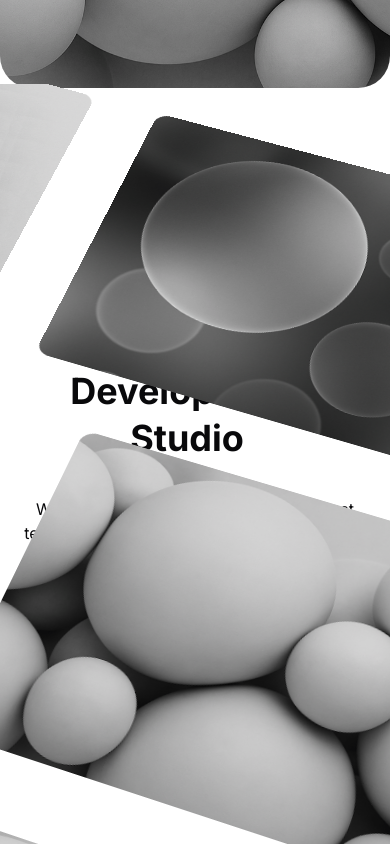
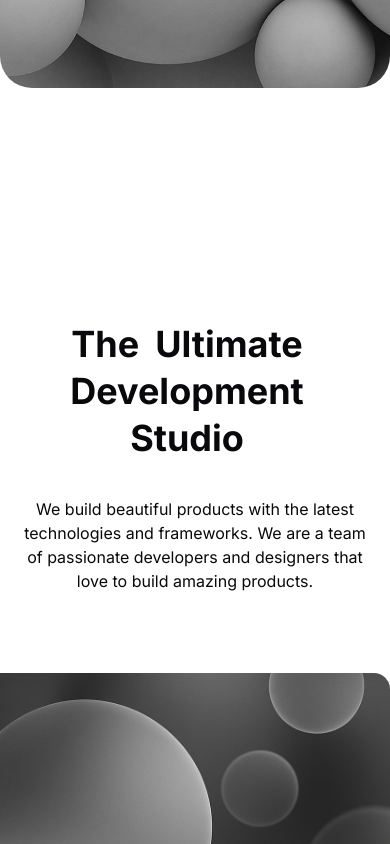
Before and after one commit to K4mp47/agency_website, a Next.js app: page / in a window 390 px wide. Shown: the part 840-1684 px from the top of the page. Built offline with nearby package versions, Linux system fonts and the light colour scheme; a web font is replaced by a local one.

Commit message:
fix: fixed mobile view

```diff
--- a/src/components/ui/hero-parallax.tsx
+++ b/src/components/ui/hero-parallax.tsx
@@ -69,26 +69,23 @@ export const HeroParallax = ({
     <div
       ref={ref}
       id="services"
-      className="h-[230vh] md:h-[280vh] pt-40 overflow-hidden antialiased relative flex flex-col self-auto [perspective:1000px] [transform-style:preserve-3d]"
+      className="h-[230vh] xl:h-[280vh] pt-40 overflow-hidden antialiased relative flex flex-col self-auto [perspective:1000px] [transform-style:preserve-3d]"
     >
       <Header />
       <motion.div
-        {
-          ...(isMobile
+        style={
+          isMobile
             ? {
-          style: {
-            // On mobile, exclude opacity
-            opacity: 1
-          },
+                // On mobile, exclude opacity and use static translateY
+                opacity: 1,
+                translateY: 0,
               }
             : {
-          style: {
-            rotateX,
-            rotateZ,
-            translateY,
-            opacity,
-          },
-              })
+                rotateX,
+                rotateZ,
+                translateY,
+                opacity,
+              }
         }
       >
         <motion.div className="flex flex-row-reverse space-x-reverse space-x-20 mb-20">
```
